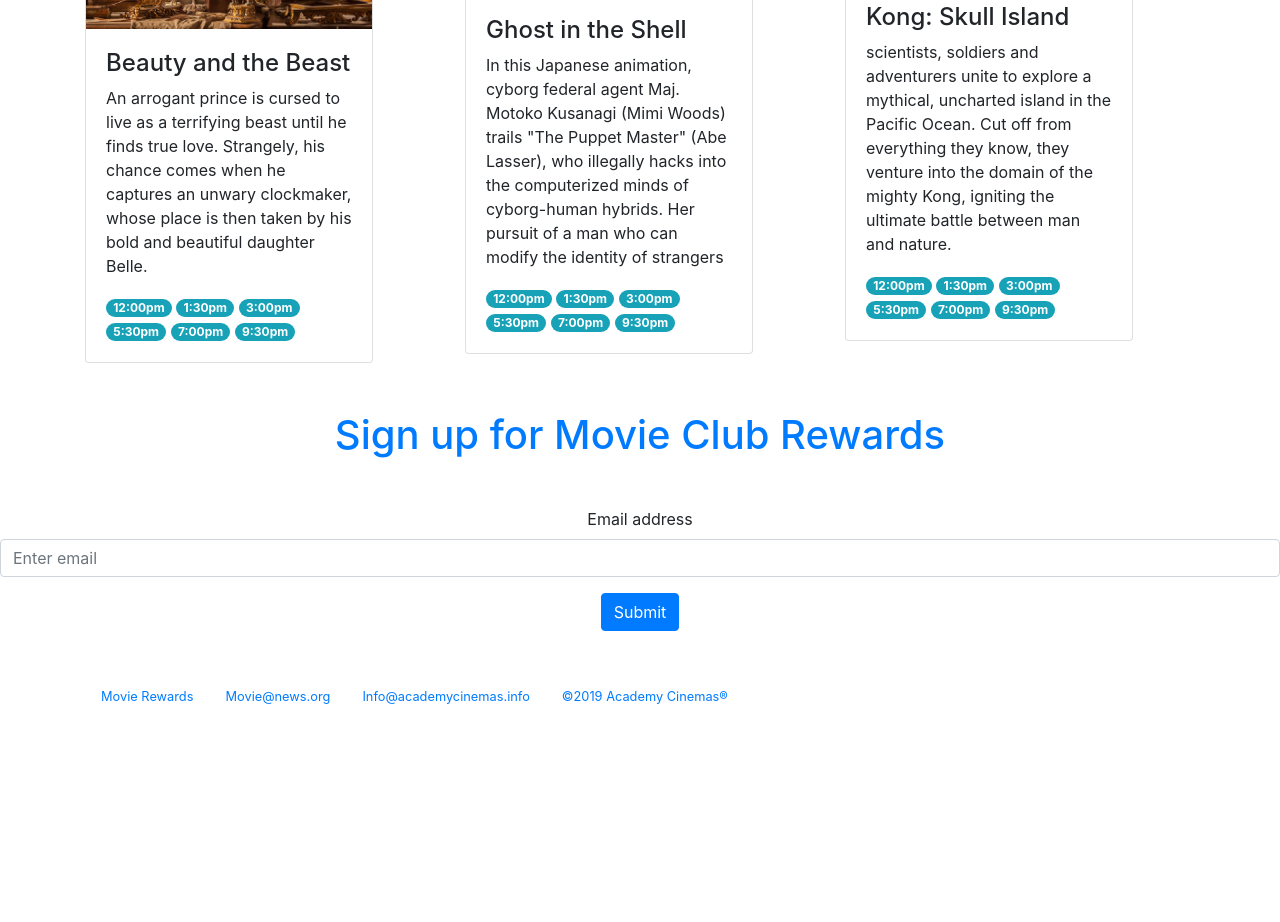
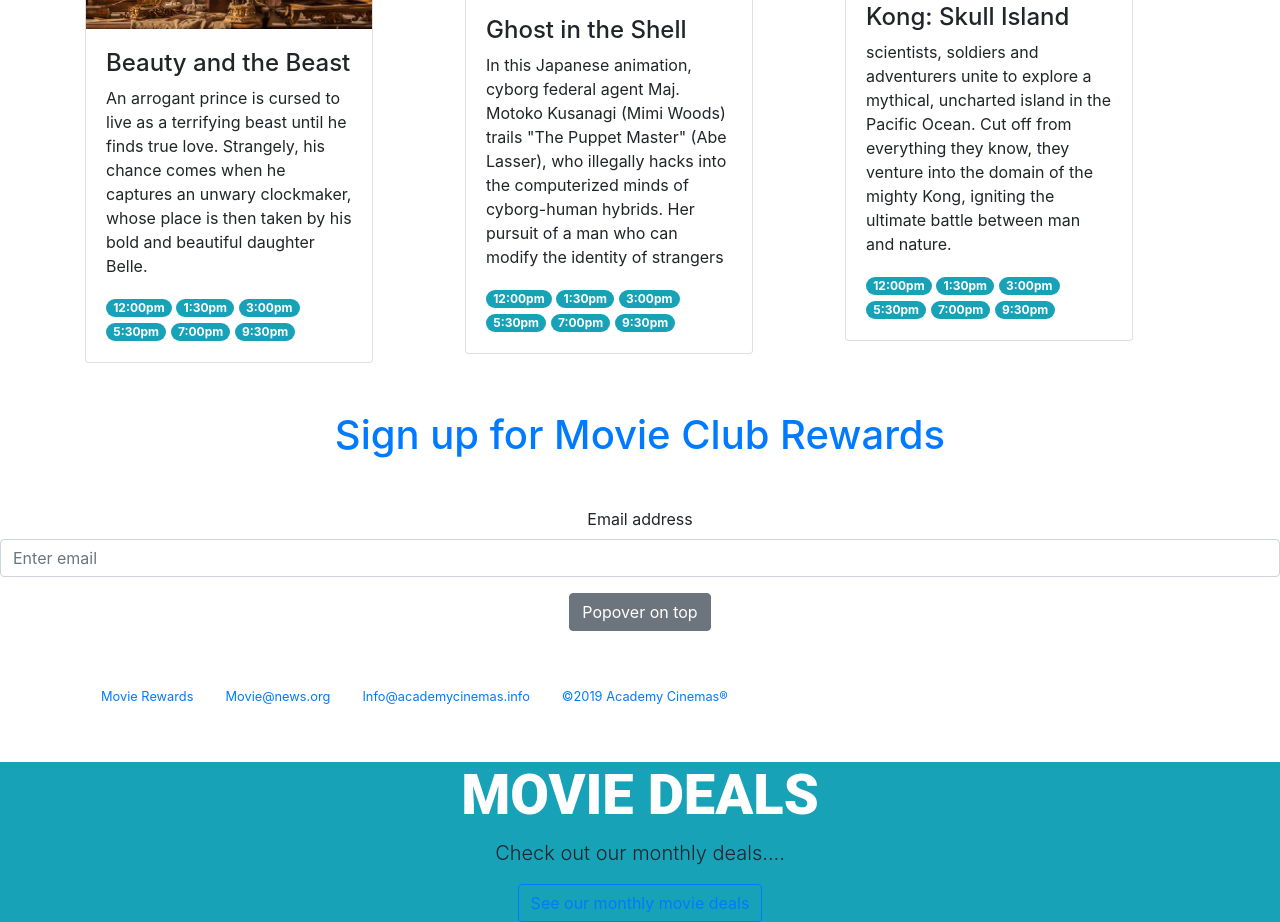
Before and after one commit to mrg3442/HTML_CSS-_PROJECTS, a plain HTML site: page bootstrap4_project/academy_cinemas.html in a window 1280 px wide. Shown: the part 1761-2683 px from the top of the page. Before the commit the page ends 2523 px from the top, so only its background shows below. Drawn offline with nearby package versions, Linux system fonts and the light colour scheme.

Commit message:
Update academy_cinemas.html

```diff
--- a/bootstrap4_project/academy_cinemas.html
+++ b/bootstrap4_project/academy_cinemas.html
@@ -158,7 +158,9 @@
                 <input type="email" class="form-control" id="exampleInputEmail1" aria-describedby="emailHelp" placeholder="Enter email">
             </div>
 
-            <button type="submit" class="btn btn-primary">Submit</button>
+            <button type="button" class="btn btn-secondary" data-container="body" data-toggle="popover" data-placement="top" data-content="Vivamus sagittis lacus vel augue laoreet rutrum faucibus.">
+              Popover on top
+            </button>
         </form>
 
       </div>
@@ -181,6 +183,19 @@
       </div>
       </div>
 
+      <!--jumbotron heading-->
+      <div class="jumpotron jumbotron-fluid bg-info mt-5 text-center">
+        <div class="container">
+          <h1 class="display-4 hidden-sm-down" style="color:#fff; font-family:roboto;font-weight:900;text-transform:uppercase;">
+          Movie Deals</h1>
+          <p class="lead">Check out our monthly deals....</p>
+          <!--Movie Deals-->
+          <button type="button" class="btn btn-outline-primary" data-toggle="model" data-target="#register">See our monthly movie deals</button>
+          <!--/movie deals-->
+        </div>
+      </div>
+
+
 
 
    </div>
@@ -189,5 +204,12 @@
     <script src="https://code.jquery.com/jquery-3.3.1.slim.min.js" integrity="sha384-q8i/X+965DzO0rT7abK41JStQIAqVgRVzpbzo5smXKp4YfRvH+8abtTE1Pi6jizo" crossorigin="anonymous"></script>
     <script src="https://cdn.jsdelivr.net/npm/popper.js@1.14.3/dist/umd/popper.min.js" integrity="sha384-ZMP7rVo3mIykV+2+9J3UJ46jBk0WLaUAdn689aCwoqbBJiSnjAK/l8WvCWPIPm49" crossorigin="anonymous"></script>
     <script src="https://cdn.jsdelivr.net/npm/bootstrap@4.1.3/dist/js/bootstrap.min.js" integrity="sha384-ChfqqxuZUCnJSK3+MXmPNIyE6ZbWh2IMqE241rYiqJxyMiZ6OW/JmZQ5stwEULTy" crossorigin="anonymous"></script>
+
+    <script>
+      var popover = new bootstrap.Popover(document.querySelector('.popover-dismiss'), {
+        trigger: 'focus'
+      })
+    </script>
+
   </body>
 </html>
```
